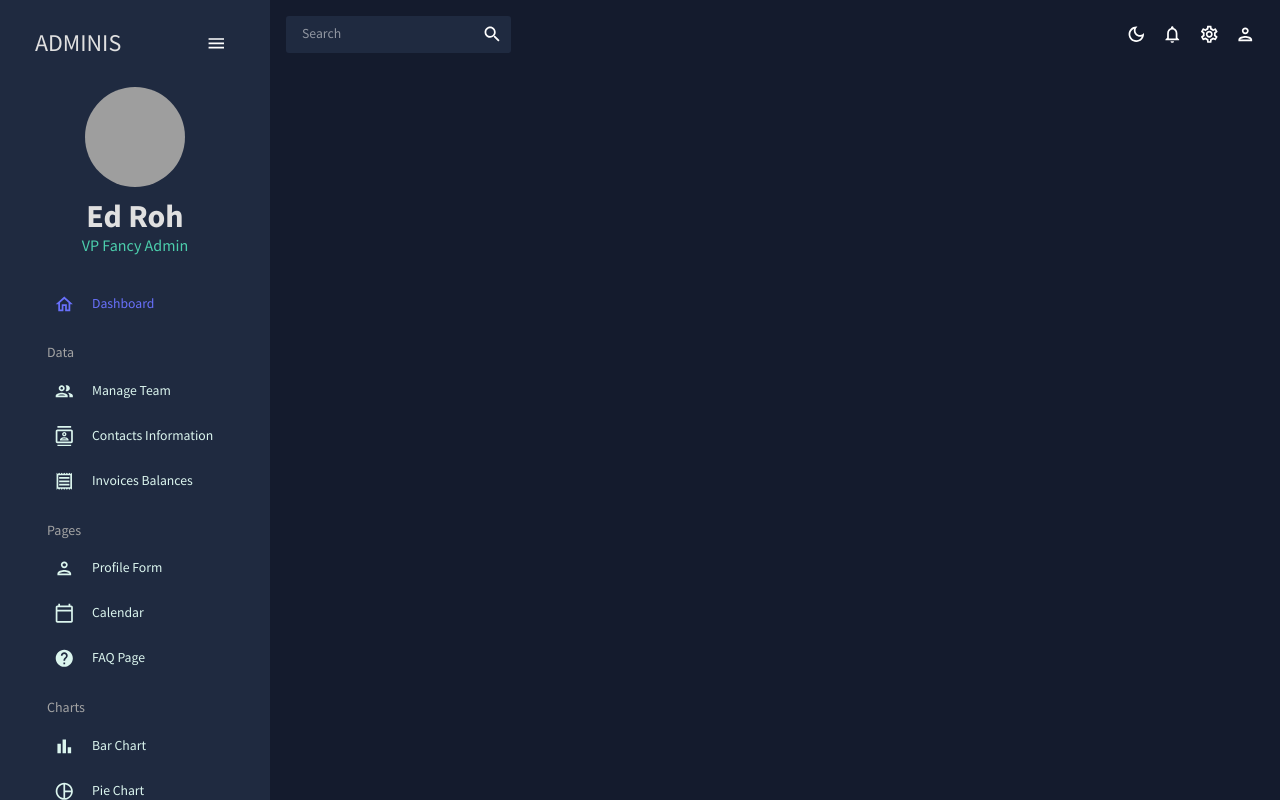
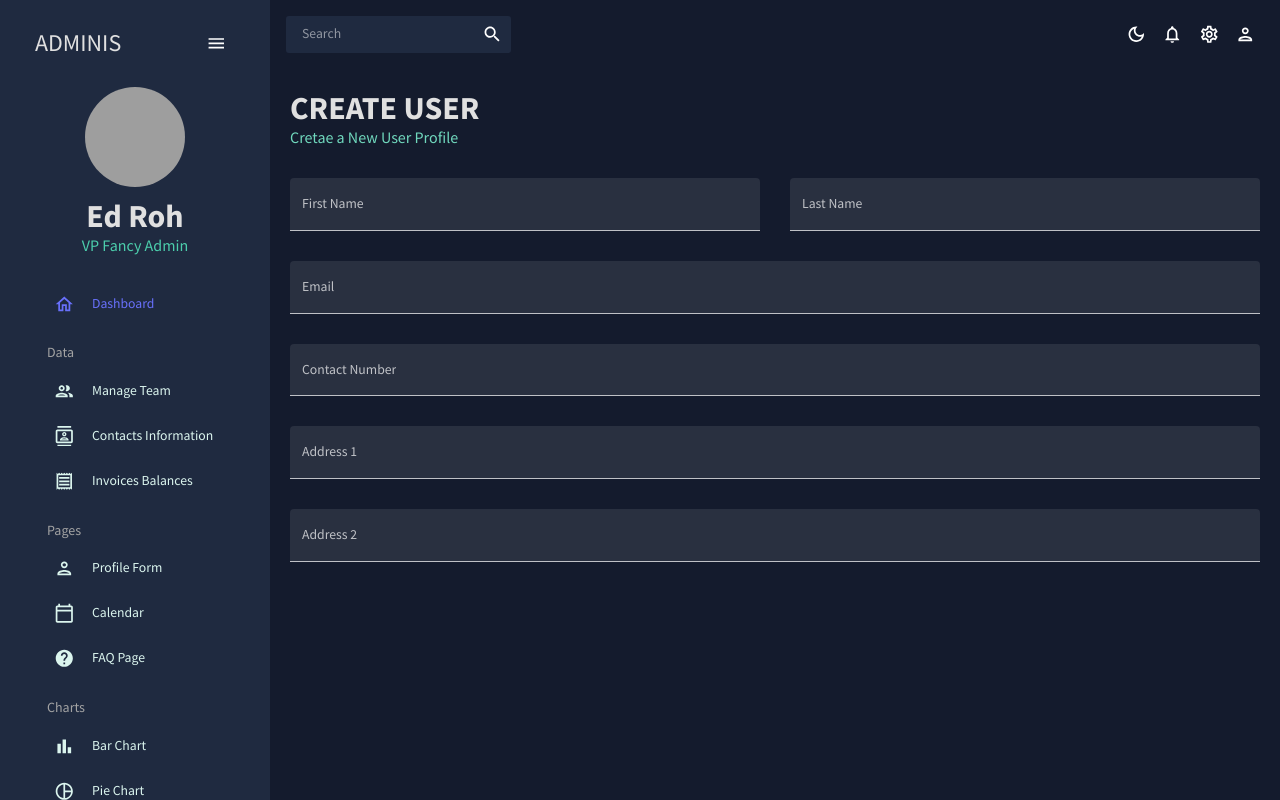
Before and after one commit to Yeison2017/01-dashboard, a React (Vite) app: page /form in a window 1280 px wide. Built offline with nearby package versions, Linux system fonts and the light colour scheme; grey boxes are pictures that could not be loaded.

Commit message:
Se crea componente input para utilizar en el form con formik

```diff
--- /dev/null
+++ b/src/components/atoms/InputForm.tsx
@@ -0,0 +1,48 @@
+import { TextField, TextFieldProps } from "@mui/material";
+import { FormikProps } from "formik";
+import { IStyles } from "../../interfaces";
+
+type IInputFormProps<T> = T extends FormikProps<infer V>
+  ? {
+      label: string;
+      name: keyof V;
+      formik: T;
+      gridColumn?: number;
+    } & Omit<TextFieldProps, "name" | "value">
+  : never;
+
+const styles = (span: number = 4): IStyles => ({
+  container: {
+    gridColumn: `span ${span}`,
+  },
+});
+
+const InputForm = <T extends FormikProps<any>>({
+  label,
+  name,
+  formik,
+  gridColumn,
+  ...props
+}: IInputFormProps<T>) => {
+  const { values, handleBlur, handleChange, touched, errors } = formik;
+  console.log("name: ", name);
+
+  return (
+    <TextField
+      fullWidth
+      variant="filled"
+      type="text"
+      label={label}
+      onBlur={handleBlur}
+      onChange={handleChange}
+      value={values[name]}
+      name={name as string}
+      error={!!touched[name.toString()] && !!errors[name.toString()]}
+      helperText={touched[name.toString()] && errors[name.toString()]}
+      sx={styles(gridColumn).container}
+      {...props}
+    />
+  );
+};
+
+export default InputForm;
--- a/src/components/index.ts
+++ b/src/components/index.ts
@@ -1,5 +1,6 @@
 export { default as Header } from "./atoms/Header";
 export { default as Input } from "./atoms/Input";
+export { default as InputForm } from "./atoms/InputForm";
 export { default as Table } from "./atoms/Table";
 export { default as Topbar } from "./molecules/Topbar";
 export { default as Item } from "./organisms/sidebar/Item";
--- a/src/interfaces/index.ts
+++ b/src/interfaces/index.ts
@@ -3,3 +3,4 @@ export * from "./InputInteface";
 export * from "./sidebarInterface";
 export * from "./stylesInterface";
 export * from "./tokensInterface";
+export * from "./userInteface";
--- /dev/null
+++ b/src/pages/Form.tsx
@@ -0,0 +1,109 @@
+import { Box } from "@mui/material";
+import { Formik } from "formik";
+import * as yup from "yup";
+import useMediaQuery from "@mui/material/useMediaQuery";
+
+import { Header, InputForm } from "../components";
+import { IStyles, IUser } from "../interfaces";
+
+const styles = (isNonMobile?: boolean): IStyles => ({
+  container: {
+    m: "20px",
+  },
+  containerForm: {
+    display: "grid",
+    gap: "30px",
+    gridTemplateColumnset: "repeat(4, minmax(0, 1fr))",
+    "& > div": {
+      gridColumn: isNonMobile ? undefined : "span 4",
+    },
+  },
+});
+
+const initialValues: IUser = {
+  firstName: "",
+  lastName: "",
+  email: "",
+  contact: "",
+  address1: "",
+  address2: "",
+};
+
+const phoneRegExp =
+  /^((\+[1-9]{1,4}[ -]?)|(\([0-9]{2,3}\)[ -]?)|([0-9]{2,4})[ -]?)*?[0-9]{3,4}[ -]?[0-9]{3,4}$/;
+
+const userShema = yup.object().shape({
+  firstName: yup.string().required("required"),
+  lastName: yup.string().required("required"),
+  emial: yup.string().email("invalid email").required("required"),
+  contact: yup
+    .string()
+    .matches(phoneRegExp, "Phone number is not valid")
+    .required("required"),
+  address1: yup.string().required("required"),
+  address2: yup.string().required("required"),
+});
+
+const Form = () => {
+  const isNonMobile = useMediaQuery("(min-width: 600px)");
+
+  const handleFormSubmit = (values: IUser) => {};
+  return (
+    <Box sx={styles().container}>
+      <Header title="CREATE USER" subtitle="Cretae a New User Profile" />
+
+      <Formik
+        onSubmit={handleFormSubmit}
+        initialValues={initialValues}
+        validationSchema={userShema}
+      >
+        {/* {({
+          values,
+          errors,
+          touched,
+          handleBlur,
+          handleChange,
+          handleSubmit,
+        }) => ( */}
+        {(props) => (
+          <form onSubmit={props.handleSubmit}>
+            <Box sx={styles(isNonMobile).containerForm}>
+              <InputForm
+                formik={props}
+                label="First Name"
+                name="firstName"
+                gridColumn={2}
+              />
+              <InputForm
+                formik={props}
+                label="Last Name"
+                name="lastName"
+                gridColumn={2}
+              />
+              <InputForm formik={props} label="Email" name="email" />
+              <InputForm formik={props} label="Contact Number" name="contact" />
+              <InputForm formik={props} label="Address 1" name="address1" />
+              <InputForm formik={props} label="Address 2" name="address2" />
+
+              {/* <TextField
+                fullWidth
+                variant="filled"
+                type="text"
+                label="Fist Name"
+                onBlur={handleBlur}
+                onChange={handleChange}
+                value={values.firstName}
+                name="fistName"
+                error={!!props.touched.firstName && !!errors.firstName}
+                helperText={!!touched.firstName && !!errors.firstName}
+                sx={{ gridColumn: "span 2" }}
+              /> */}
+            </Box>
+          </form>
+        )}
+      </Formik>
+    </Box>
+  );
+};
+
+export default Form;
--- a/src/pages/index.ts
+++ b/src/pages/index.ts
@@ -1,4 +1,8 @@
+export { default as Dashboard } from "./Dashboard";
+export { default as Form } from "./Form";
 export { default as Contacts } from "./contacts/Contacts";
-export { default as Dashboard } from "./Dashboard";
+export { default as ContactsTable } from "./contacts/ContactsTable";
 export { default as Invoices } from "./invoices/Invoices";
+export { default as InvoicesTable } from "./invoices/InvoicesTable";
 export { default as Team } from "./team/Team";
+export { default as TeamTable } from "./team/TeamTable";
--- a/src/routes/AppRoutes.tsx
+++ b/src/routes/AppRoutes.tsx
@@ -1,5 +1,5 @@
 import { Route, Routes } from "react-router-dom";
-import { Contacts, Dashboard, Team, Invoices } from "../pages";
+import { Contacts, Dashboard, Team, Invoices, Form } from "../pages";
 
 const AppRoutes = () => {
   return (
@@ -8,6 +8,7 @@ const AppRoutes = () => {
       <Route path="/team" element={<Team />} />
       <Route path="/contacts" element={<Contacts />} />
       <Route path="/invoices" element={<Invoices />} />
+      <Route path="/form" element={<Form />} />
     </Routes>
   );
 };
```
Also changed, not shown: src/interfaces/userInteface.ts (added, +8 -0 lines).
